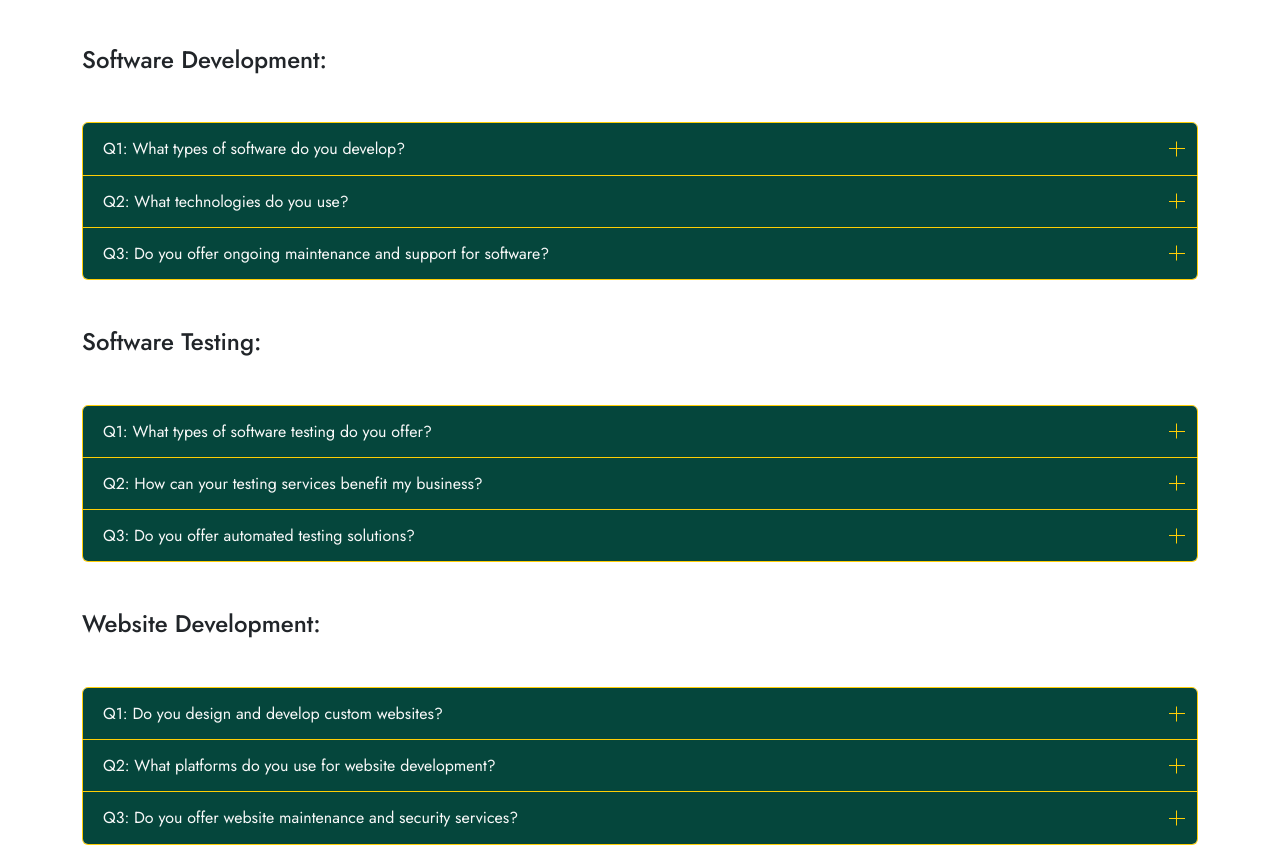
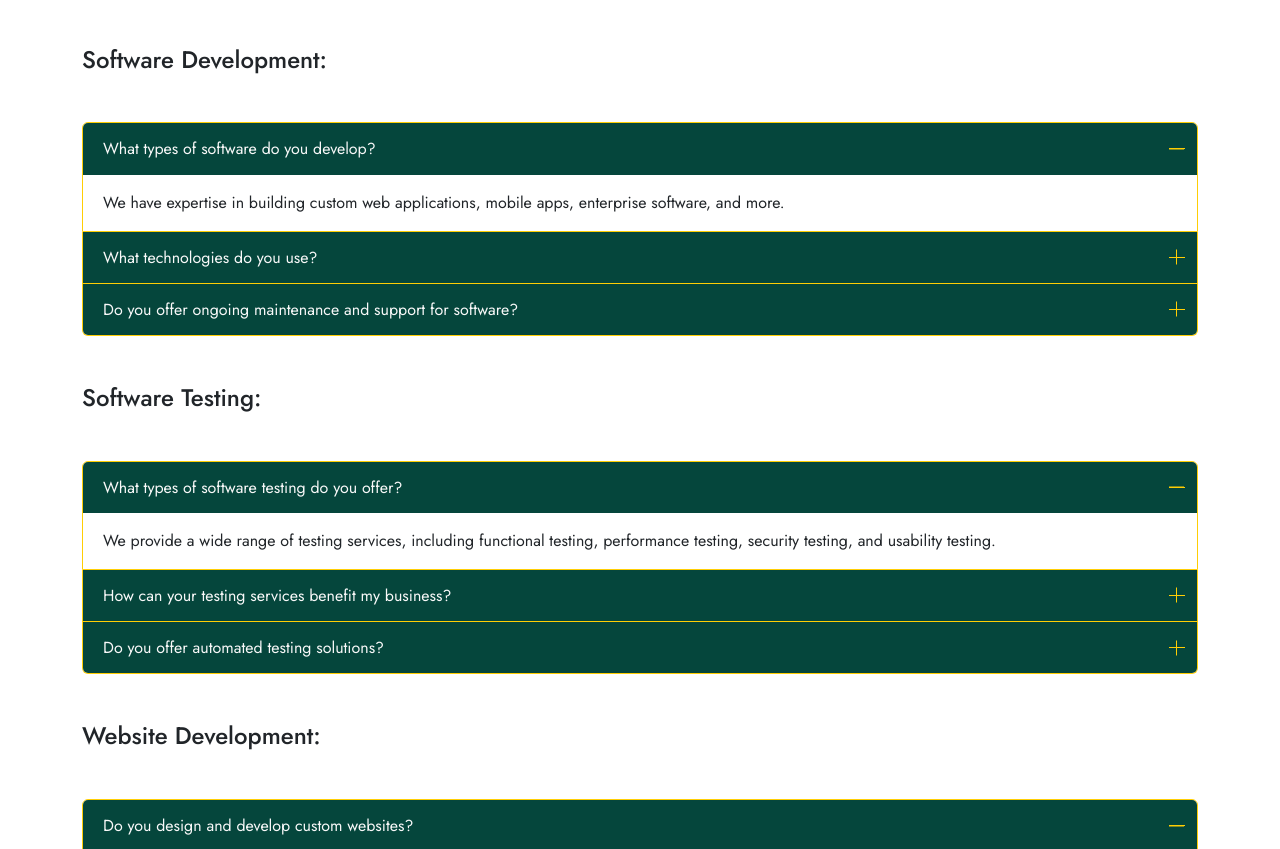
Before and after one commit to axessmongo/AxessTechnology-project, a React (Vite) app in the folder client/: page /contact in a window 1280 px wide. Shown: the part 1951-2800 px from the top of the page. Built offline with nearby package versions, Linux system fonts and the light colour scheme.

Commit message:
contact accordion

```diff
--- a/client/src/components/Banner.jsx
+++ b/client/src/components/Banner.jsx
@@ -1,4 +1,5 @@
 import React from 'react'
+import { Link } from 'react-router-dom'
 
 export default function Banner({h1,h2,h3}) {
     return (
@@ -7,7 +8,7 @@ export default function Banner({h1,h2,h3}) {
                 <p className="bg-img-2 mb-5 mx-auto" data-aos='fade-up' data-aos-duration='400'>{h1}</p>
                 <h1 className='secondary-header mb-3' data-aos='fade-up' data-aos-duration='600'>{h2}</h1>
                 <p className='mb-0 secondary-text mb-3' data-aos='fade-up' data-aos-duration='700'>{h3}</p>
-                <button className='gold-btn green-btn m-5 mx-auto' data-aos='zoom-out' data-aos-duration='600'><span className='d-block'>Connect with us</span> <i className="bi bi-arrow-right"></i></button>
+              <Link to={"/contact"} className='text-decoration-none'> <button className='gold-btn green-btn m-5 mx-auto' data-aos='zoom-out' data-aos-duration='600'><span className='d-block'>Connect with us</span> <i className="bi bi-arrow-right"></i></button></Link>
             </div>
         </div>
     )
--- a/client/src/components/Contact.jsx
+++ b/client/src/components/Contact.jsx
@@ -299,7 +299,7 @@ function Contact() {
                     <div className="accordion" id="accordionPanelsStayOpenExample">
                         <div className="accordion-item">
                             <h2 className="accordion-header">
-                                <button className="accordion-button collapsed  " type="button" data-bs-toggle="collapse" data-bs-target="#panelsStayOpen-collapseOne" aria-expanded="true" aria-controls="panelsStayOpen-collapseOne" >
+                                <button className="accordion-button" type="button" data-bs-toggle="collapse" data-bs-target="#panelsStayOpen-collapseOne" aria-expanded="true" aria-controls="panelsStayOpen-collapseOne" >
                                     Q1: What are Axess Technology's core services?
 
                                 </button>
@@ -352,18 +352,17 @@ function Contact() {
                         </div>
                     </div>
                 </div>
+
                 <div className="container mt-5">
-
                     <h4 className=' mx-auto m-5'> Software Development:</h4>
                     <div className="accordion" id="accordionPanelsStayOpenExample1">
                         <div className="accordion-item">
                             <h2 className="accordion-header">
-                                <button className="accordion-button collapsed" type="button" data-bs-toggle="collapse" data-bs-target="#panelsStayOpen-collapseTwo" aria-expanded="false" aria-controls="panelsStayOpen-collapseTwo">
-                                    Q1:  What types of software do you develop?
-
+                                <button className="accordion-button " type="button" data-bs-toggle="collapse" data-bs-target="#panelsStayOpen-collapseFive" aria-expanded="true" aria-controls="panelsStayOpen-collapseFive">
+                                    What types of software do you develop?
                                 </button>
                             </h2>
-                            <div id="panelsStayOpen-collapseFive" className="accordion-collapse collapse ">
+                            <div id="panelsStayOpen-collapseFive" className="accordion-collapse collapse show">
                                 <div className="accordion-body">
                                     We have expertise in building custom web applications, mobile apps, enterprise software, and more.
                                 </div>
@@ -371,10 +370,8 @@ function Contact() {
                         </div>
                         <div className="accordion-item">
                             <h2 className="accordion-header">
-                                <button className="accordion-button collapsed" type="button" data-bs-toggle="collapse" data-bs-target="#panelsStayOpen-collapseTwo" aria-expanded="false" aria-controls="panelsStayOpen-collapseTwo">
-                                    Q2:   What technologies do you use?
-
-
+                                <button className="accordion-button collapsed" type="button" data-bs-toggle="collapse" data-bs-target="#panelsStayOpen-collapseSix" aria-expanded="true" aria-controls="panelsStayOpen-collapseSix">
+                                    What technologies do you use?
                                 </button>
                             </h2>
                             <div id="panelsStayOpen-collapseSix" className="accordion-collapse collapse ">
@@ -385,10 +382,8 @@ function Contact() {
                         </div>
                         <div className="accordion-item">
                             <h2 className="accordion-header">
-                                <button className="accordion-button collapsed" type="button" data-bs-toggle="collapse" data-bs-target="#panelsStayOpen-collapseTwo" aria-expanded="false" aria-controls="panelsStayOpen-collapseTwo">
-                                    Q3:   Do you offer ongoing maintenance and support for software?
-
-
+                                <button className="accordion-button collapsed" type="button" data-bs-toggle="collapse" data-bs-target="#panelsStayOpen-collapseSeven" aria-expanded="true" aria-controls="panelsStayOpen-collapseSeven">
+                                    Do you offer ongoing maintenance and support for software?
                                 </button>
                             </h2>
                             <div id="panelsStayOpen-collapseSeven" className="accordion-collapse collapse ">
@@ -396,34 +391,27 @@ function Contact() {
                                     Yes, we offer comprehensive maintenance and support plans to ensure your software runs smoothly and stays up-to-date.
                                 </div>
                             </div>
-
                         </div>
                     </div>
                 </div>
                 <div className="container mt-5">
-
                     <h4 className='mx-auto m-5'> Software Testing:</h4>
                     <div className="accordion" id="accordionPanelsStayOpenExample2">
                         <div className="accordion-item">
                             <h2 className="accordion-header">
-                                <button className="accordion-button collapsed" type="button" data-bs-toggle="collapse" data-bs-target="#panelsStayOpen-collapseTwo" aria-expanded="false" aria-controls="panelsStayOpen-collapseTwo">
-                                    Q1:  What types of software testing do you offer?
-
-
+                                <button className="accordion-button " type="button" data-bs-toggle="collapse" data-bs-target="#panelsStayOpen-collapseNine" aria-expanded="true" aria-controls="panelsStayOpen-collapseNine">
+                                    What types of software testing do you offer?
                                 </button>
                             </h2>
-                            <div id="panelsStayOpen-collapseNine" className="accordion-collapse collapse ">
+                            <div id="panelsStayOpen-collapseNine" className="accordion-collapse collapse show">
                                 <div className="accordion-body">
                                     We provide a wide range of testing services, including functional testing, performance testing, security testing, and usability testing.                                </div>
                             </div>
                         </div>
                         <div className="accordion-item">
                             <h2 className="accordion-header">
-                                <button className="accordion-button collapsed" type="button" data-bs-toggle="collapse" data-bs-target="#panelsStayOpen-collapseTwo" aria-expanded="false" aria-controls="panelsStayOpen-collapseTwo">
-                                    Q2:  How can your testing services benefit my business?
-
-
-
+                                <button className="accordion-button collapsed" type="button" data-bs-toggle="collapse" data-bs-target="#panelsStayOpen-collapseEight" aria-expanded="true" aria-controls="panelsStayOpen-collapseEight">
+                                    How can your testing services benefit my business?
                                 </button>
                             </h2>
                             <div id="panelsStayOpen-collapseEight" className="accordion-collapse collapse ">
@@ -433,10 +421,8 @@ function Contact() {
                         </div>
                         <div className="accordion-item">
                             <h2 className="accordion-header">
-                                <button className="accordion-button collapsed" type="button" data-bs-toggle="collapse" data-bs-target="#panelsStayOpen-collapseTwo" aria-expanded="false" aria-controls="panelsStayOpen-collapseTwo">
-                                    Q3:  Do you offer automated testing solutions?
-
-
+                                <button className="accordion-button collapsed" type="button" data-bs-toggle="collapse" data-bs-target="#panelsStayOpen-collapseTen" aria-expanded="true" aria-controls="panelsStayOpen-collapseTen">
+                                    Do you offer automated testing solutions?
                                 </button>
                             </h2>
                             <div id="panelsStayOpen-collapseTen" className="accordion-collapse collapse ">
@@ -448,19 +434,17 @@ function Contact() {
                         </div>
                     </div>
                 </div>
+
                 <div className="container mt-5">
-
                     <h4 className=' mx-auto m-5'> Website Development:</h4>
                     <div className="accordion" id="accordionPanelsStayOpenExample3">
                         <div className="accordion-item">
                             <h2 className="accordion-header">
-                                <button className="accordion-button collapsed" type="button" data-bs-toggle="collapse" data-bs-target="#panelsStayOpen-collapseTwo" aria-expanded="false" aria-controls="panelsStayOpen-collapseTwo">
-                                    Q1:   Do you design and develop custom websites?
-
-
+                                <button className="accordion-button " type="button" data-bs-toggle="collapse" data-bs-target="#panelsStayOpen-collapseEleven" aria-expanded="true" aria-controls="panelsStayOpen-collapseEleven">
+                                    Do you design and develop custom websites?
                                 </button>
                             </h2>
-                            <div id="panelsStayOpen-collapseEleven" className="accordion-collapse collapse ">
+                            <div id="panelsStayOpen-collapseEleven" className="accordion-collapse collapse show">
                                 <div className="accordion-body">
                                     Absolutely! We create unique and user-friendly websites that reflect your brand and drive conversions.
                                 </div>
@@ -468,11 +452,8 @@ function Contact() {
                         </div>
                         <div className="accordion-item">
                             <h2 className="accordion-header">
-                                <button className="accordion-button collapsed" type="button" data-bs-toggle="collapse" data-bs-target="#panelsStayOpen-collapseTwo" aria-expanded="false" aria-controls="panelsStayOpen-collapseTwo">
-                                    Q2:  What platforms do you use for website development?
-
-
-
+                                <button className="accordion-button collapsed" type="button" data-bs-toggle="collapse" data-bs-target="#panelsStayOpen-collapseTweleve" aria-expanded="true" aria-controls="panelsStayOpen-collapseTweleve">
+                                    What platforms do you use for website development?
                                 </button>
                             </h2>
                             <div id="panelsStayOpen-collapseTweleve" className="accordion-collapse collapse ">
@@ -483,11 +464,8 @@ function Contact() {
                         </div>
                         <div className="accordion-item">
                             <h2 className="accordion-header">
-                                <button className="accordion-button collapsed" type="button" data-bs-toggle="collapse" data-bs-target="#panelsStayOpen-collapseTwo" aria-expanded="false" aria-controls="panelsStayOpen-collapseTwo">
-                                    Q3:  Do you offer website maintenance and security services?
-
-
-
+                                <button className="accordion-button collapsed" type="button" data-bs-toggle="collapse" data-bs-target="#panelsStayOpen-collapseThirteen" aria-expanded="true" aria-controls="panelsStayOpen-collapseThirteen">
+                                    Do you offer website maintenance and security services?
                                 </button>
                             </h2>
                             <div id="panelsStayOpen-collapseThirteen" className="accordion-collapse collapse ">
@@ -495,41 +473,38 @@ function Contact() {
                                     Yes, we ensure your website stays up-to-date, secure, and performing optimally with our ongoing maintenance and security solutions.
                                 </div>
                             </div>
-
                         </div>
                     </div>
                 </div>
                 <div className="container mt-5">
-
                     <h4 className=' mx-auto m-5'>Digital Marketing:</h4>
                     <div className="accordion" id="accordionPanelsStayOpenExample3">
                         <div className="accordion-item">
                             <h2 className="accordion-header">
-                                <button className="accordion-button collapsed" type="button" data-bs-toggle="collapse" data-bs-target="#panelsStayOpen-collapseTwo" aria-expanded="false" aria-controls="panelsStayOpen-collapseTwo">
-                                    Q1:   What digital marketing services do you offer?
+                                <button className="accordion-button" type="button" data-bs-toggle="collapse" data-bs-target="#panelsStayOpen-collapseFourteen" aria-expanded="true" aria-controls="panelsStayOpen-collapseFourteen">
+                                    What digital marketing services do you offer?
                                 </button>
                             </h2>
-                            <div id="panelsStayOpen-collapseFourteen" className="accordion-collapse collapse ">
+                            <div id="panelsStayOpen-collapseFourteen" className="accordion-collapse collapse show">
                                 <div className="accordion-body">
                                     We provide a comprehensive range of services, including SEO, social media marketing, content marketing, email marketing, and paid advertising.                                </div>
                             </div>
                         </div>
                         <div className="accordion-item">
                             <h2 className="accordion-header">
-                                <button className="accordion-button collapsed" type="button" data-bs-toggle="collapse" data-bs-target="#panelsStayOpen-collapseTwo" aria-expanded="false" aria-controls="panelsStayOpen-collapseTwo">
-                                    Q2:  How can your digital marketing services help me reach my target audience?
+                                <button className="accordion-button collapsed" type="button" data-bs-toggle="collapse" data-bs-target="#panelsStayOpen-collapseFifteen" aria-expanded="true" aria-controls="panelsStayOpen-collapseFifteen">
+                                    How can your digital marketing services help me reach my target audience?
                                 </button>
                             </h2>
-                            <div id="panelsStayOpen-collapseFifteen" className="accordion-collapse collapse ">
+                            <div id="panelsStayOpen-collapseFifteen" className="accordion-collapse collapse">
                                 <div className="accordion-body">
                                     Our data-driven strategies and expert execution help you attract, engage, and convert your ideal customers, expanding your online reach and brand awareness.                                </div>
                             </div>
                         </div>
                         <div className="accordion-item">
                             <h2 className="accordion-header">
-                                <button className="accordion-button collapsed" type="button" data-bs-toggle="collapse" data-bs-target="#panelsStayOpen-collapseTwo" aria-expanded="false" aria-controls="panelsStayOpen-collapseTwo">
-                                    Q3:  Do you track and report on the results of your campaigns?
-
+                                <button className="accordion-button collapsed" type="button" data-bs-toggle="collapse" data-bs-target="#panelsStayOpen-collapseSixteen" aria-expanded="true" aria-controls="panelsStayOpen-collapseSixteen">
+                                    Do you track and report on the results of your campaigns?
                                 </button>
                             </h2>
                             <div id="panelsStayOpen-collapseSixteen" className="accordion-collapse collapse ">
@@ -537,7 +512,6 @@ function Contact() {
                                     Yes, we provide detailed reports and analytics to measure the success of your campaigns and continuously refine your strategies for optimal results.
                                 </div>
                             </div>
-
                         </div>
                     </div>
                 </div>
```
